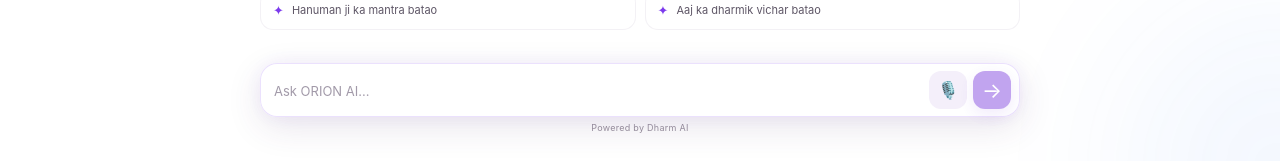
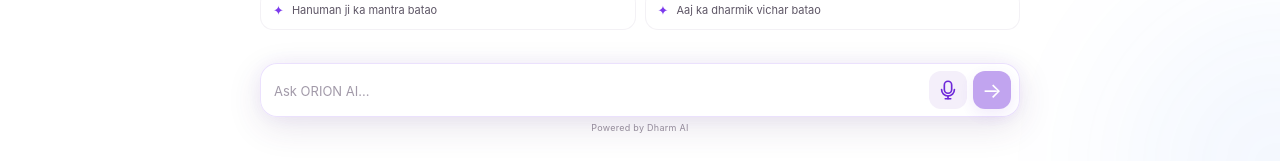
Before and after one commit to jaatdharm276-alt/dharm-ai, a Next.js app: page / in a window 1280 px wide. Shown: the part 654-815 px from the top of the page. Built offline with nearby package versions, Linux system fonts and the light colour scheme.

Commit message:
Update page.js

```diff
--- a/app/page.js
+++ b/app/page.js
@@ -794,41 +794,6 @@ export default function Home() {
       }
     };
 
-    recognition.onerror = (event) => {
-      console.error(
-        "Speech recognition error:",
-        event.error
-      );
-
-      if (
-        event.error ===
-        "not-allowed"
-      ) {
-        setError(
-          "Microphone permission allow karein."
-        );
-      } else if (
-        event.error !==
-        "aborted"
-      ) {
-        setError(
-          "Voice input mein problem aa gayi."
-        );
-      }
-
-      setListening(false);
-    };
-
-    recognition.onend = () => {
-      setListening(false);
-      recognitionRef.current = null;
-
-      if (finalText.trim()) {
-        setInput(finalText.trim());
-      }
-    };
-
-
   const startVoice = useCallback(() => {
     if (loading) {
       return;
@@ -1379,8 +1344,7 @@ export default function Home() {
             rows={1}
             disabled={loading}
           />
-
-          <button
+                        <button
             type="button"
             className={
               listening
@@ -1389,12 +1353,52 @@ export default function Home() {
             }
             onClick={startVoice}
             disabled={loading}
-            aria-label="Voice input"
-            title="Voice input"
+            aria-label={
+              listening
+                ? "Stop voice input"
+                : "Voice input"
+            }
+            title={
+              listening
+                ? "Stop voice input"
+                : "Voice input"
+            }
           >
-            🎙️
+            <svg
+              width="22"
+              height="22"
+              viewBox="0 0 24 24"
+              fill="none"
+              xmlns="http://www.w3.org/2000/svg"
+              aria-hidden="true"
+            >
+              <path
+                d="M12 15.5C14.21 15.5 16 13.71 16 11.5V6.5C16 4.29 14.21 2.5 12 2.5C9.79 2.5 8 4.29 8 6.5V11.5C8 13.71 9.79 15.5 12 15.5Z"
+                stroke="currentColor"
+                strokeWidth="1.8"
+                strokeLinecap="round"
+                strokeLinejoin="round"
+              />
+              <path
+                d="M19 11.5C19 15.37 15.87 18.5 12 18.5C8.13 18.5 5 15.37 5 11.5"
+                stroke="currentColor"
+                strokeWidth="1.8"
+                strokeLinecap="round"
+              />
+              <path
+                d="M12 18.5V21.5"
+                stroke="currentColor"
+                strokeWidth="1.8"
+                strokeLinecap="round"
+              />
+              <path
+                d="M9 21.5H15"
+                stroke="currentColor"
+                strokeWidth="1.8"
+                strokeLinecap="round"
+              />
+            </svg>
           </button>
-
           <button
             type="button"
             className="send-button"
```
